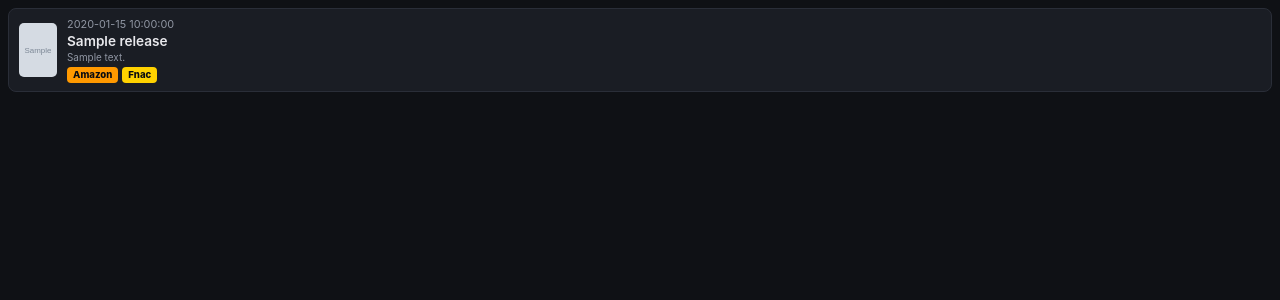
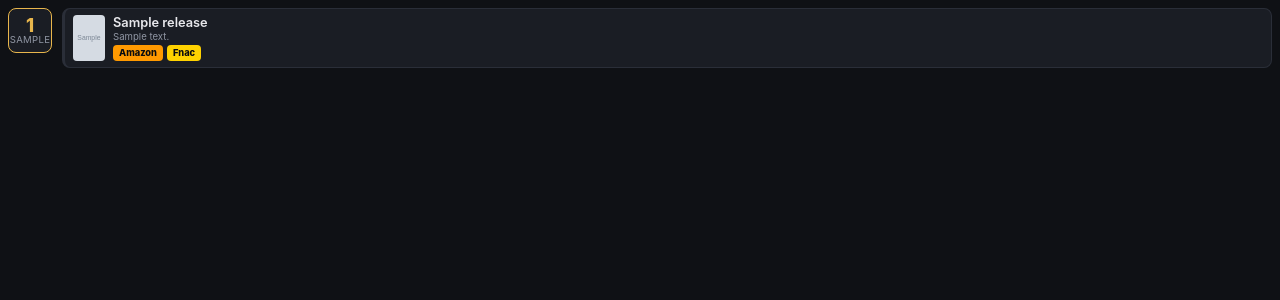
Before and after one commit to Tropicfront/Movies-scrapper-app-, a Flask app: template templates/widget.html in a window 1280 px wide. Shown: the top 300 px of the page. Run offline with Flask 3, Linux system fonts and the light colour scheme; the template is opened without the code that fills it: most values are stand-ins (such as "Sample title", 1, 10 or a date in 2020); grey boxes marked "Sample" are stand-in pictures; parts of the project's set-up code (start-up, migrations or seed data) failed here and were passed over.

Commit message:
Updated files <Beta 1.7>

```diff
--- a/app.py
+++ b/app.py
@@ -2,6 +2,7 @@ import json
 import logging
 import os
 from datetime import date, datetime, timedelta, timezone
+from itertools import groupby
 from zoneinfo import ZoneInfo, ZoneInfoNotFoundError
 
 from apscheduler.schedulers.background import BackgroundScheduler
@@ -12,7 +13,7 @@ import jellyfin_client
 import poster_lookup
 import scraper_4k
 import scraper_editionlimitee
-from date_utils import format_date_label, normalize_title
+from date_utils import format_date_label, format_day_month_abbr, normalize_title
 
 logging.basicConfig(level=logging.INFO, format="%(asctime)s [%(levelname)s] %(message)s")
 logger = logging.getLogger(__name__)
@@ -20,6 +21,7 @@ logger = logging.getLogger(__name__)
 DATA_DIR = os.environ.get("DATA_DIR", "/app/data")
 CACHE_FILE = os.path.join(DATA_DIR, "releases.json")
 POSTER_CACHE_FILE = os.path.join(DATA_DIR, "posters.json")
+AFFILIATE_CACHE_FILE = os.path.join(DATA_DIR, "affiliate_links.json")
 REFRESH_HOURS = float(os.environ.get("REFRESH_HOURS", "6"))
 EL_MONTH_ARTICLES = int(os.environ.get("EDITION_LIMITEE_MONTH_ARTICLES", "3"))
 APP_TIMEZONE = os.environ.get("APP_TIMEZONE", "Europe/Paris")
@@ -120,6 +122,12 @@ def refresh_data():
     before = len(releases)
     releases = _dedupe(releases)
     logger.info("Dédoublonnage : %d -> %d sorties", before, len(releases))
+
+    try:
+        releases = scraper_4k.enrich_with_affiliate_links(releases, AFFILIATE_CACHE_FILE)
+    except Exception as exc:
+        logger.exception("Échec de la récupération des liens Amazon/Fnac (4K-Ultra-HD.fr)")
+        errors.append(f"Liens affiliés 4K-Ultra-HD.fr : {exc}")
 
     if poster_lookup.is_configured():
         try:
@@ -323,7 +331,7 @@ def widget_upcoming():
     format calendrier mais une vraie page HTML.
 
     Paramètres optionnels :
-      ?limit=10           -> nombre de sorties affichées (défaut : 10)
+      ?limit=30           -> nombre de sorties affichées (défaut : 30)
       ?scope=upcoming      -> upcoming (défaut) / today / tomorrow / all (upcoming + récentes)
       ?jellyfin=only       -> uniquement les films déjà présents dans Jellyfin
       ?category=4k|bluray  -> filtrer par format
@@ -337,9 +345,9 @@ def widget_upcoming():
         category = "bluray_dvd"
     theme = "light" if request.args.get("theme") == "light" else "dark"
     try:
-        limit = max(1, min(50, int(request.args.get("limit", 10))))
+        limit = max(1, min(50, int(request.args.get("limit", 30))))
     except ValueError:
-        limit = 10
+        limit = 30
 
     if scope == "today":
         releases = data["today"]
@@ -352,7 +360,21 @@ def widget_upcoming():
 
     releases = _filter_releases(releases, only_jellyfin, category)[:limit]
 
-    return render_template("widget.html", releases=releases, theme=theme)
+    # Regroupe par jour pour un rendu façon calendrier (repère jour/mois +
+    # sorties de ce jour), plutôt qu'une simple liste plate.
+    days = []
+    for date_iso, group in groupby(releases, key=lambda r: r.get("date_iso")):
+        group = list(group)
+        day_num, month_abbr = format_day_month_abbr(date_iso)
+        days.append({
+            "date_iso": date_iso,
+            "day_num": day_num,
+            "month_abbr": month_abbr,
+            "date_text": group[0].get("date_text"),
+            "releases": group,
+        })
+
+    return render_template("widget.html", days=days, theme=theme)
 
 
 @app.route("/api/jellyfin/status")
--- a/date_utils.py
+++ b/date_utils.py
@@ -31,6 +31,11 @@ MOIS_FR = {
 MOIS_FR_NAMES = [
     "janvier", "février", "mars", "avril", "mai", "juin",
     "juillet", "août", "septembre", "octobre", "novembre", "décembre",
+]
+
+MOIS_FR_ABBR = [
+    "janv.", "févr.", "mars", "avr.", "mai", "juin",
+    "juil.", "août", "sept.", "oct.", "nov.", "déc.",
 ]
 
 # Ex: "22 juillet 2026", "1er Juillet 2026", "4 Aout 2026", "1 août 2026"
@@ -72,6 +77,18 @@ def format_date_label(date_iso):
         return f"{d} {MOIS_FR_NAMES[m - 1]} {y}"
     except (ValueError, IndexError):
         return None
+
+
+def format_day_month_abbr(date_iso):
+    """Retourne (jour, mois_abrégé) à partir d'une date ISO, ex: (9, 'sept.').
+    Utilisé pour les repères de type calendrier (widget iFrame)."""
+    if not date_iso:
+        return None, None
+    try:
+        y, m, d = (int(part) for part in date_iso.split("-"))
+        return d, MOIS_FR_ABBR[m - 1]
+    except (ValueError, IndexError):
+        return None, None
 
 
 def parse_french_date(text):
--- a/poster_lookup.py
+++ b/poster_lookup.py
@@ -22,7 +22,6 @@ Les titres non trouvés sont retentés périodiquement (au cas où TMDB
 référencerait le titre plus tard) plutôt qu'indéfiniment ignorés.
 """
 
-import json
 import logging
 import os
 import re
@@ -30,6 +29,8 @@ import time
 from datetime import datetime, timedelta, timezone
 
 import requests
+
+from json_cache import load_json_cache, save_json_cache
 
 logger = logging.getLogger(__name__)
 
@@ -102,28 +103,13 @@ def _search_tmdb(title, timeout=10):
     }
 
 
-def _load_cache(cache_file):
-    if os.path.exists(cache_file):
-        try:
-            with open(cache_file, "r", encoding="utf-8") as f:
-                return json.load(f)
-        except Exception:
-            logger.exception("Cache posters illisible, il sera recréé")
-    return {}
-
-
-def _save_cache(cache_file, cache):
-    with open(cache_file, "w", encoding="utf-8") as f:
-        json.dump(cache, f, ensure_ascii=False, indent=2)
-
-
 def enrich_with_posters(releases, cache_file, request_delay=0.25, search_fn=_search_tmdb):
     """Ajoute poster_url / poster_page_url à chaque release (dict), avec
     cache persistant sur disque. `search_fn` est injectable pour les tests."""
     if not is_configured():
         return releases
 
-    cache = _load_cache(cache_file)
+    cache = load_json_cache(cache_file)
     now = datetime.now(timezone.utc)
     changed = False
 
@@ -158,7 +144,7 @@ def enrich_with_posters(releases, cache_file, request_delay=0.25, search_fn=_sea
             r["poster_page_url"] = entry["page_url"]
 
     if changed:
-        _save_cache(cache_file, cache)
+        save_json_cache(cache_file, cache)
 
     matched = sum(1 for r in releases if r.get("poster_url"))
     logger.info("TMDB : %d/%d sorties avec affiche trouvée", matched, len(releases))
--- a/templates/index.html
+++ b/templates/index.html
@@ -98,7 +98,8 @@
 
 <main>
   {% if upcoming %}
-    <section class="today-section slot-card full-width">
+    <div class="today-tomorrow-grid">
+      <section class="today-section slot-card">
         {% if today %}
           <h2>📅 Aujourd'hui ({{ today|length }})</h2>
           <div class="release-list">
@@ -115,7 +116,7 @@
         {% endif %}
       </section>
 
-    <section class="tomorrow-section slot-card full-width">
+      <section class="tomorrow-section slot-card">
         {% if tomorrow %}
           <h2>⏭️ Demain ({{ tomorrow|length }})</h2>
           <div class="release-list">
@@ -131,6 +132,7 @@
           </p>
         {% endif %}
       </section>
+    </div>
 
     <section>
       <h2>Toutes les prochaines sorties ({{ upcoming_rest|length }})</h2>
--- a/templates/widget.html
+++ b/templates/widget.html
@@ -11,6 +11,7 @@
     --card-border: {{ '#e2e4e9' if theme == 'light' else '#2a2e38' }};
     --text: {{ '#16181d' if theme == 'light' else '#e8e8ec' }};
     --text-dim: {{ '#6b7280' if theme == 'light' else '#9096a3' }};
+    --accent: #e8b64c;
   }
   * { box-sizing: border-box; }
   html, body {
@@ -30,24 +31,64 @@
     text-align: center;
     padding: 24px 0;
   }
-  .list {
+  .calendar {
     display: flex;
     flex-direction: column;
-    gap: 8px;
+    gap: 10px;
+  }
+  .day-group {
+    display: flex;
+    gap: 10px;
+    align-items: flex-start;
+  }
+  .day-marker {
+    flex-shrink: 0;
+    width: 44px;
+    display: flex;
+    flex-direction: column;
+    align-items: center;
+    justify-content: center;
+    background: var(--card-bg);
+    border: 1px solid var(--accent);
+    border-radius: 8px;
+    padding: 6px 2px;
+    line-height: 1.1;
+  }
+  .day-num {
+    font-size: 1.15rem;
+    font-weight: 800;
+    color: var(--accent);
+  }
+  .day-mon {
+    font-size: 0.6rem;
+    text-transform: uppercase;
+    color: var(--text-dim);
+    letter-spacing: 0.03em;
+  }
+  .day-items {
+    flex: 1;
+    min-width: 0;
+    display: flex;
+    flex-direction: column;
+    gap: 6px;
   }
   .item {
     display: flex;
     align-items: center;
-    gap: 10px;
+    gap: 8px;
     background: var(--card-bg);
     border: 1px solid var(--card-border);
+    border-left: 3px solid var(--card-border);
     border-radius: 8px;
-    padding: 8px 10px;
+    padding: 6px 8px;
   }
+  .item[data-category="4k"]     { border-left-color: #9b59f6; }
+  .item[data-category="bluray"] { border-left-color: #4c9be8; }
+  .item[data-category="dvd"]    { border-left-color: #e85c5c; }
   .poster {
-    width: 38px;
-    height: 54px;
-    border-radius: 5px;
+    width: 32px;
+    height: 46px;
+    border-radius: 4px;
     object-fit: cover;
     flex-shrink: 0;
     background: rgba(128,128,128,0.15);
@@ -57,21 +98,17 @@
     display: flex;
     align-items: center;
     justify-content: center;
-    font-size: 1.1rem;
+    font-size: 1rem;
   }
   .info {
     min-width: 0;
     flex: 1;
     display: flex;
     flex-direction: column;
-    gap: 2px;
-  }
-  .date {
-    font-size: 0.68rem;
-    color: var(--text-dim);
+    gap: 1px;
   }
   .title {
-    font-size: 0.85rem;
+    font-size: 0.8rem;
     font-weight: 600;
     color: var(--text);
     text-decoration: none;
@@ -81,8 +118,11 @@
     display: block;
   }
   .format {
-    font-size: 0.62rem;
+    font-size: 0.6rem;
     color: var(--text-dim);
+    overflow: hidden;
+    text-overflow: ellipsis;
+    white-space: nowrap;
   }
   .buy-row {
     display: flex;
@@ -90,7 +130,7 @@
     margin-top: 2px;
   }
   .buy-btn {
-    font-size: 0.6rem;
+    font-size: 0.58rem;
     font-weight: 800;
     padding: 2px 6px;
     border-radius: 4px;
@@ -102,10 +142,17 @@
 </style>
 </head>
 <body>
-  {% if releases %}
-    <div class="list">
-      {% for r in releases %}
-        <div class="item">
+  {% if days %}
+    <div class="calendar">
+      {% for day in days %}
+        <div class="day-group">
+          <div class="day-marker">
+            <span class="day-num">{{ day.day_num }}</span>
+            <span class="day-mon">{{ day.month_abbr }}</span>
+          </div>
+          <div class="day-items">
+            {% for r in day.releases %}
+              <div class="item" data-category="{{ r.format_category or 'autre' }}">
                 {% if r.poster_url %}
                   <a href="{{ r.poster_page_url or r.url }}" target="_blank" rel="noopener">
                     <img class="poster" src="{{ r.poster_url }}" loading="lazy" alt="">
@@ -114,7 +161,6 @@
                   <span class="poster poster-placeholder" aria-hidden="true">🎬</span>
                 {% endif %}
                 <div class="info">
-            <span class="date">{{ r.date_text }}</span>
                   <a href="{{ r.url }}" target="_blank" rel="noopener" class="title">{{ r.title }}</a>
                   <span class="format">{{ r.details }}</span>
                   {% if r.amazon_url or r.fnac_url %}
@@ -127,6 +173,9 @@
               </div>
             {% endfor %}
           </div>
+        </div>
+      {% endfor %}
+    </div>
   {% else %}
     <p class="empty">Aucune sortie à afficher.</p>
   {% endif %}
```
Also changed, not shown: jellyfin_client.py (+16 -9 lines), json_cache.py (added, +25 -0 lines), scraper_4k.py (+95 -11 lines), scraper_editionlimitee.py (+36 -25 lines), static/style.css (+15 -1 lines), README.md, 1 other file. Lines whose indentation alone changed are shown as unchanged.
